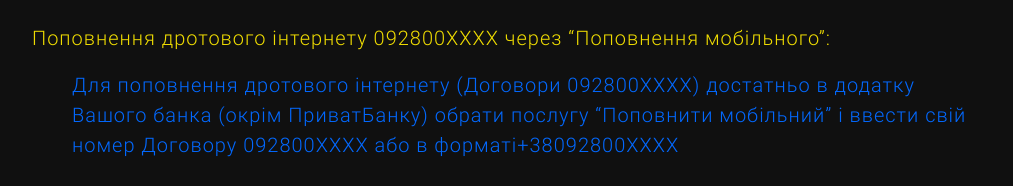
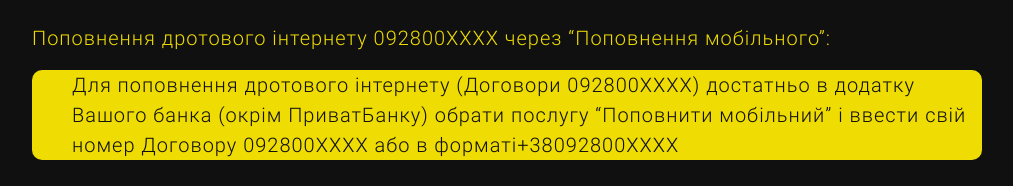
Before and after one commit to ElinaMaliuta/PEOPLEnet-pay-page, a plain HTML site: page index.html in a window 1280 px wide. In both pictures the pointer is over the element 640 px from the left and 671 px from the top of the page. Shown: the part 557-743 px from the top of the page, without its empty margins (133-1146 px from the left). Drawn offline with nearby package versions, Linux system fonts and the light colour scheme.

Commit message:
Update styles-for-pay-page.css
Додана підствітка тексту p.

```diff
--- a/css/styles-for-pay-page.css
+++ b/css/styles-for-pay-page.css
@@ -34,7 +34,16 @@ p{
 	padding-left: 2em;
 	line-height: 1.5;
 }
+/* підсвітка тексту */
+p:hover{
+	transition: all 0.5s ease;
+	color: #101010;
+	background: #EFDC02;
+	border-radius: 10px;
+}
+/* END підсвітка тексту */
 /* END STYLES for PAY page */
+
 /* @media for PAY page */
 @media (max-width: 621.99px){
 	h2{
```
